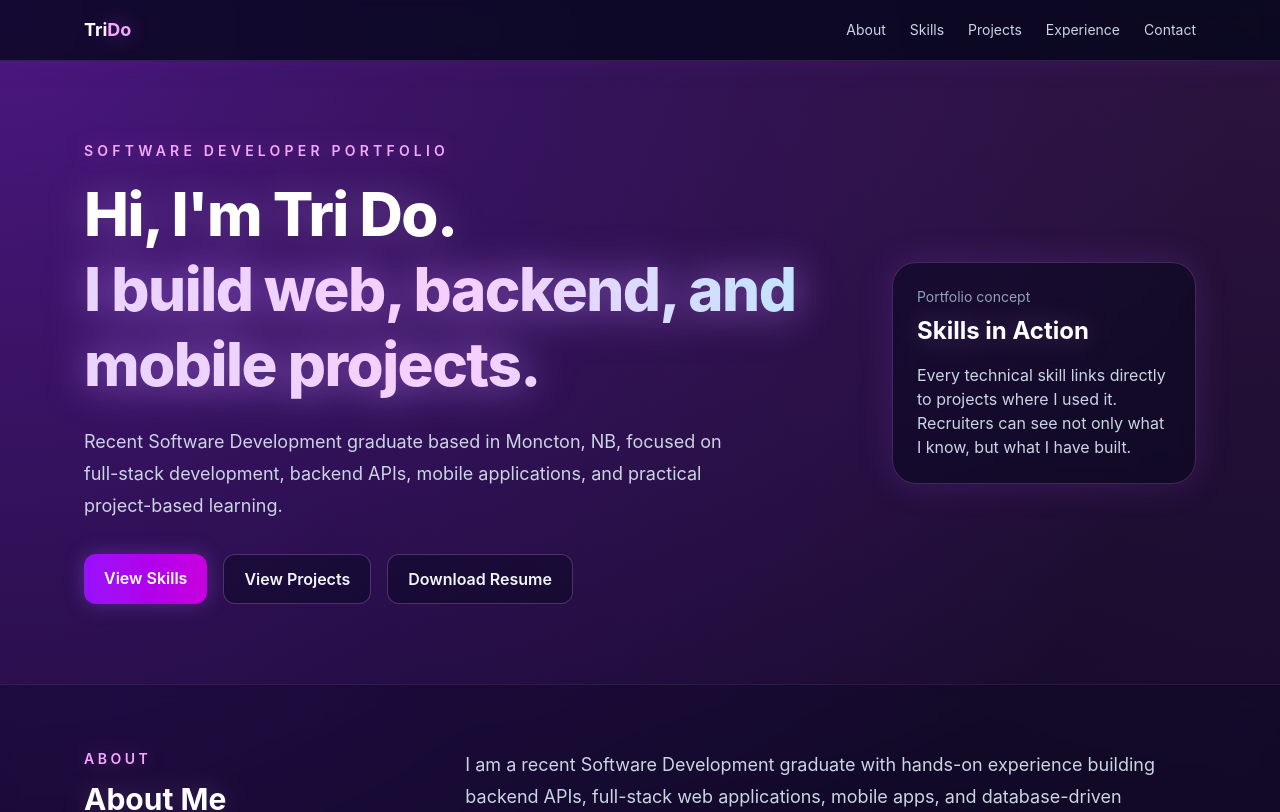
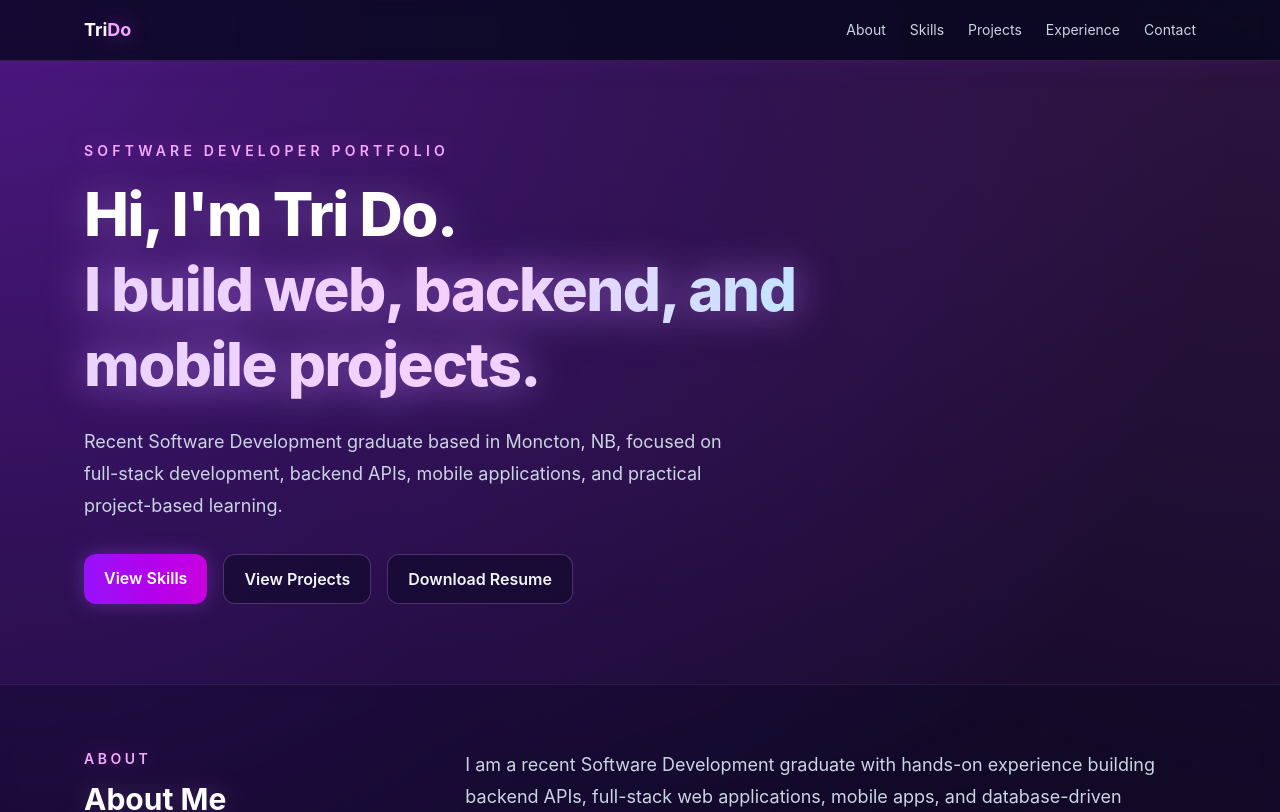
Before and after one commit to dominhtri055/tri-portfolio, a Next.js app: page / in a window 1280 px wide. Shown: the top 812 px of the page. Built offline with nearby package versions, Linux system fonts and the light colour scheme.

Commit message:
small update

```diff
--- a/app/page.tsx
+++ b/app/page.tsx
@@ -283,17 +283,6 @@ export default function HomePage() {
             </a>
           </div>
         </div>
-
-        <div className="rounded-3xl border border-fuchsia-300/20 bg-slate-950/45 p-6 shadow-[0_0_35px_rgba(168,85,247,0.18)] backdrop-blur">
-          <p className="text-sm text-slate-400">Portfolio concept</p>
-          <h2 className="mt-2 text-2xl font-bold text-white drop-shadow-[0_0_12px_rgba(216,180,254,0.25)]">
-            Skills in Action
-          </h2>
-          <p className="mt-4 max-w-sm text-slate-300">
-            Every technical skill links directly to projects where I used it.
-            Recruiters can see not only what I know, but what I have built.
-          </p>
-        </div>
       </section>
 
       <section
@@ -487,8 +476,7 @@ export default function HomePage() {
       )}
 
       <footer className="px-5 py-8 text-center text-sm text-slate-500">
-        © {new Date().getFullYear()} Tri Do. Built with Next.js, TypeScript, and
-        Tailwind CSS.
+        © {new Date().getFullYear()} Tri Do.
       </footer>
     </main>
   );
```
